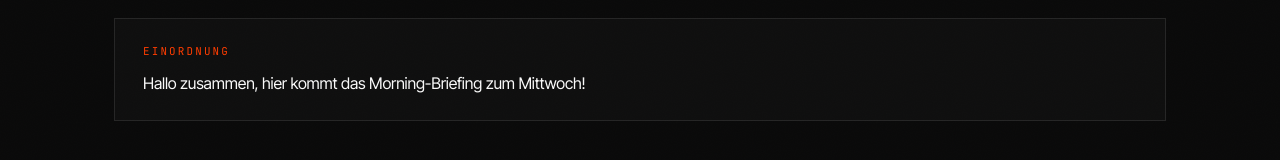
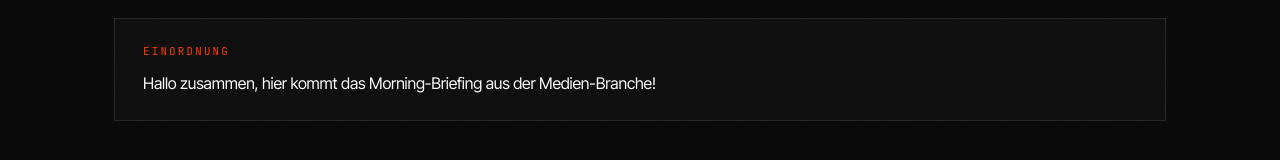
Before and after one commit to JanStoltberg/Impression, an Astro site in the folder site/: page / in a window 1280 px wide. Shown: the part 372-532 px from the top of the page. Built offline with nearby package versions, Linux system fonts and the light colour scheme; Astro itself is replaced by a stand-in of ours.

Commit message:
Update intro text

```diff
--- a/site/src/pages/index.astro
+++ b/site/src/pages/index.astro
@@ -29,7 +29,7 @@ const dateLabel = briefing
 
 // Manuell gepflegter Einordnungstext fuers heutige Briefing. Leerer String
 // blendet die Box aus.
-const introText = 'Hallo zusammen, hier kommt das Morning-Briefing zum Mittwoch!';
+const introText = 'Hallo zusammen, hier kommt das Morning-Briefing aus der Medien-Branche!';
 ---
 
 <Layout title="Impression — Heutiges Briefing">
```
